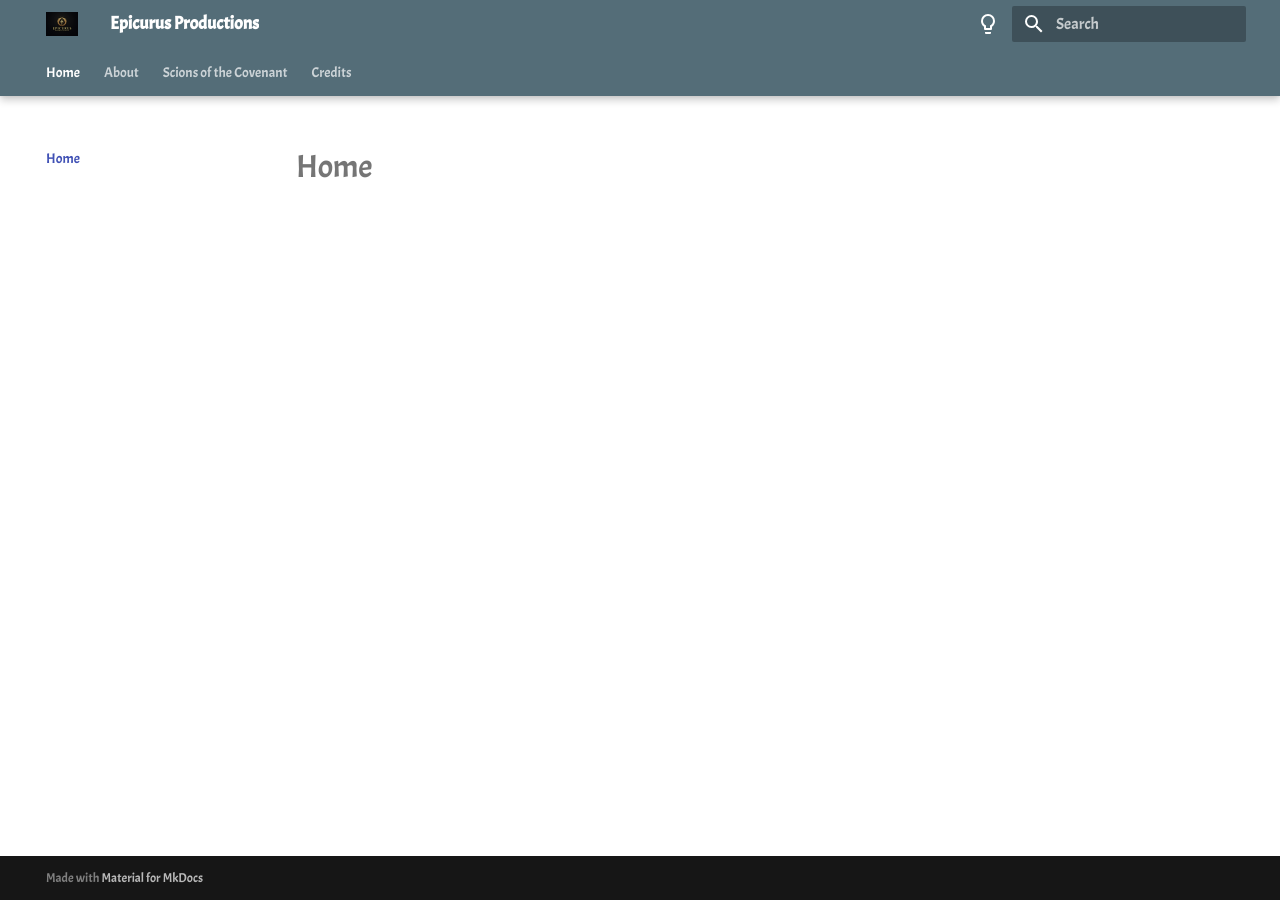
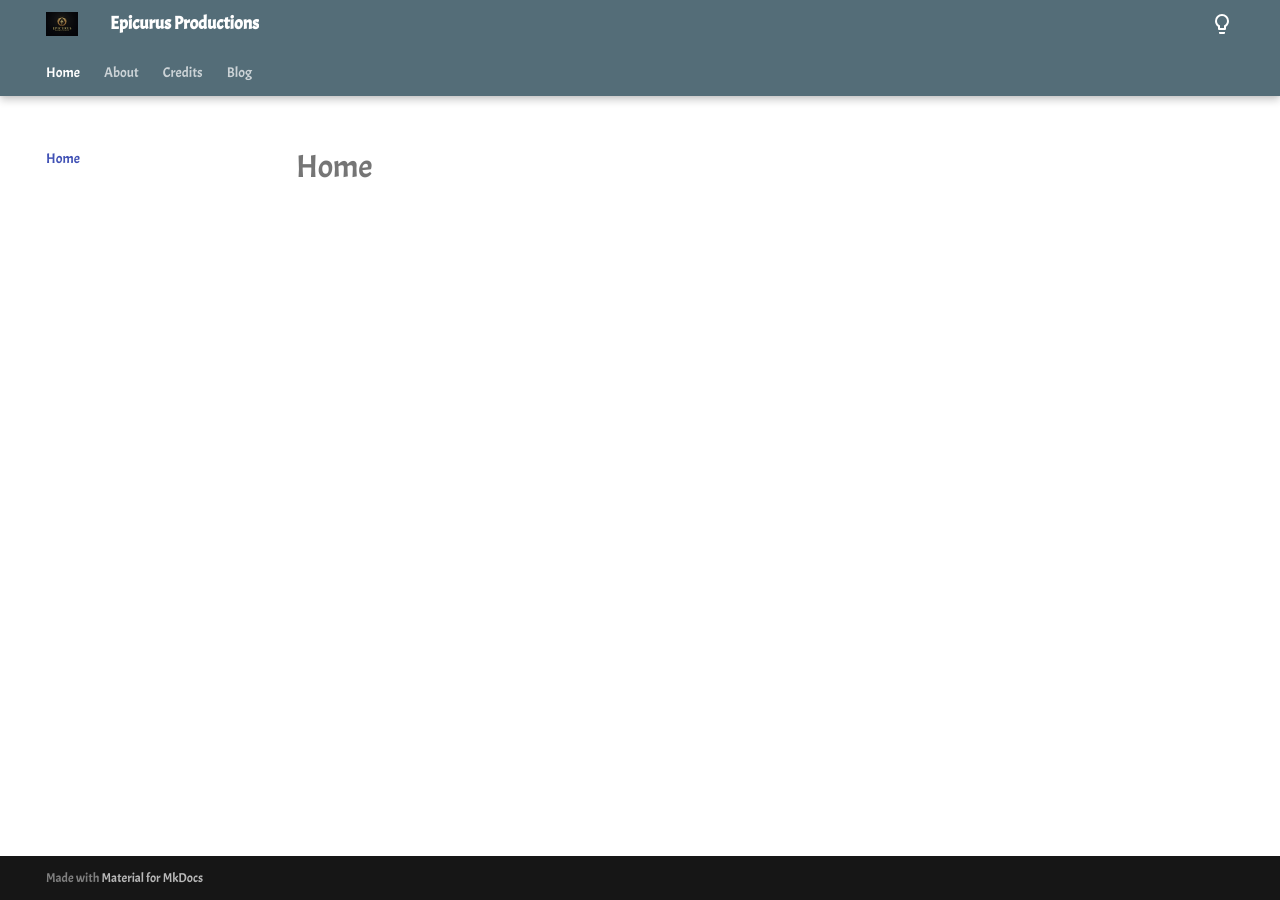
Before and after one commit to gamefreakcabe/solomons-arboretum, an MkDocs documentation site: the page built from docs/index.md, in a window 1280 px wide. Built offline with MkDocs 1.6.1 and Material for MkDocs 9.7.7, drawn with Linux system fonts in a browser that asks for light colours.

Commit message:
new blog setup for SoC

```diff
--- a/mkdocs.yml
+++ b/mkdocs.yml
@@ -23,6 +23,8 @@ theme:
     - content.tabs.link
     - content.code.annotation
     - content.code.copy
+    # test
+    - navigation.indexes
   language: en
 
   # Navigation
@@ -30,7 +32,7 @@ theme:
   - Section:
     - Home: docs/index.md
     - About: docs/2-about.md
-    - Scions of Covenant: docs/3-soc.md
+    - Scions of Covenant: blog/index.md
     - Credits: docs/999-credits.md
 
   # Color Scheme for both light and dark thems
@@ -47,6 +49,8 @@ theme:
         name: Switch to light mode
       primary: black
       accent: lime
+plugins:
+  - blog
 #extra:
 #  generator: false
 #markdown_extensions:
```
Also changed, not shown: blog/index.md (renamed from docs/3-soc.md).
